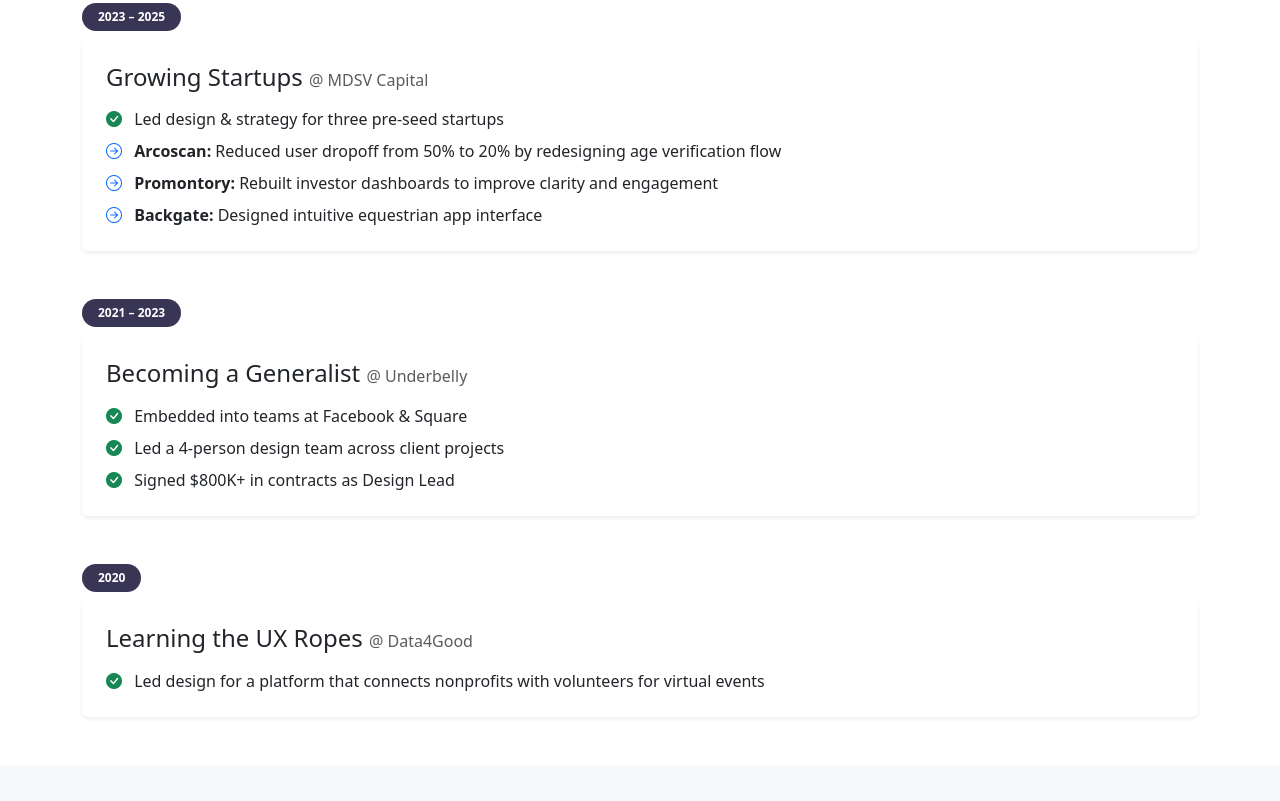
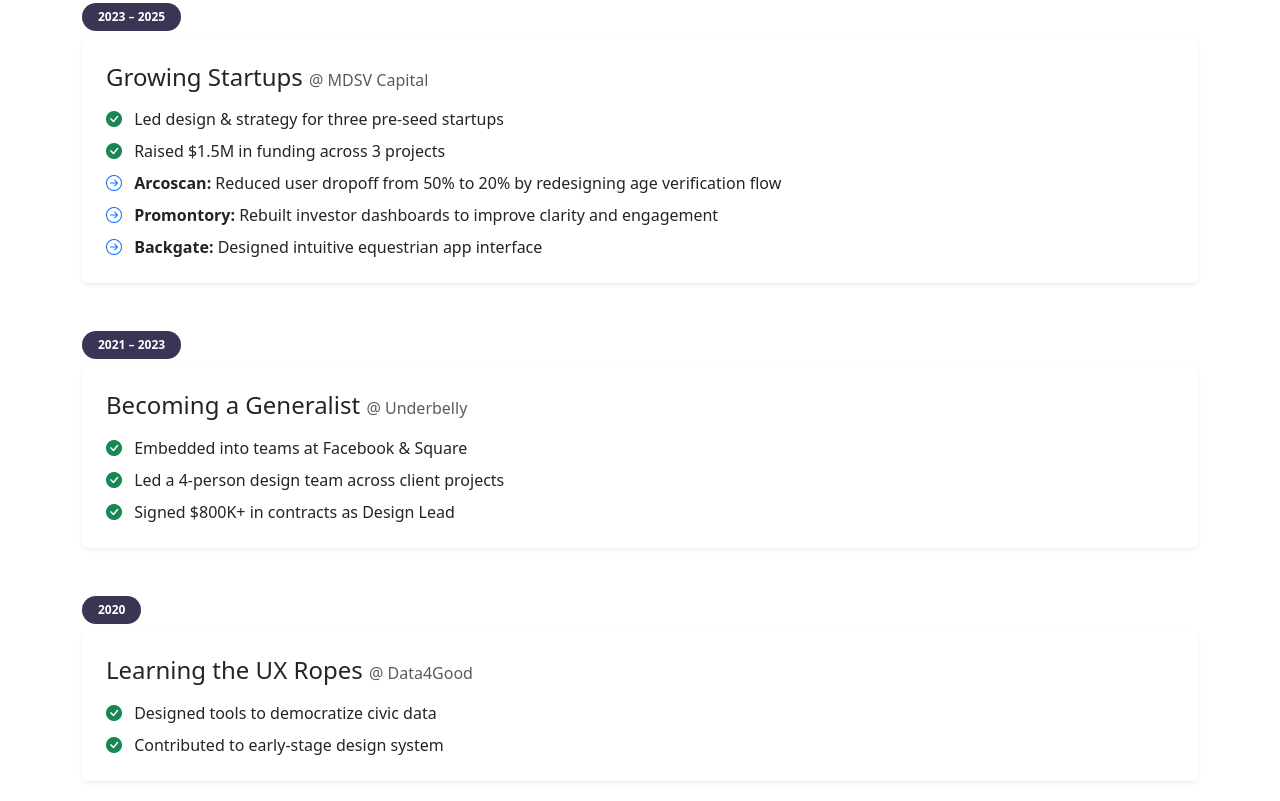
Before and after one commit to mawrs/martin_portfolio, a plain HTML site: page about.html in a window 1280 px wide. Shown: the part 1119-1920 px from the top of the page. Drawn offline with nearby package versions, Linux system fonts and the light colour scheme.

Commit message:
changes to the work history timeline

```diff
--- a/about.html
+++ b/about.html
@@ -127,6 +127,8 @@
                                     <ul class="mb-0 list-unstyled">
                                         <li class="mb-2"><i class="bi bi-check-circle-fill text-success me-2"></i>
                                             Led design & strategy for three pre-seed startups</li>
+                                        <li class="mb-2"><i class="bi bi-check-circle-fill text-success me-2"></i>
+                                            Raised $1.5M in funding across 3 projects</li>
                                         <li class="mb-2"><i class="bi bi-arrow-right-circle me-2 text-primary"></i>
                                             <strong>Arcoscan:</strong> Reduced user dropoff from 50% to 20% by
                                             redesigning age verification flow
@@ -188,8 +190,12 @@
                                                 Data4Good</span></h4>
                                     </div>
                                     <ul class="mb-0 list-unstyled">
-                                        <li><i class="bi bi-check-circle-fill text-success me-2"></i> Led design for
-                                            a platform that connects nonprofits with volunteers for virtual events
+                                        <li class="mb-2"><i class="bi bi-check-circle-fill text-success me-2"></i>
+                                            Designed tools to
+                                            democratize civic data
+                                        </li>
+                                        <li><i class="bi bi-check-circle-fill text-success me-2"></i> Contributed to
+                                            early-stage design system
                                         </li>
                                     </ul>
                                 </div>
```
Also changed, not shown: index.html (+3 -8 lines).
